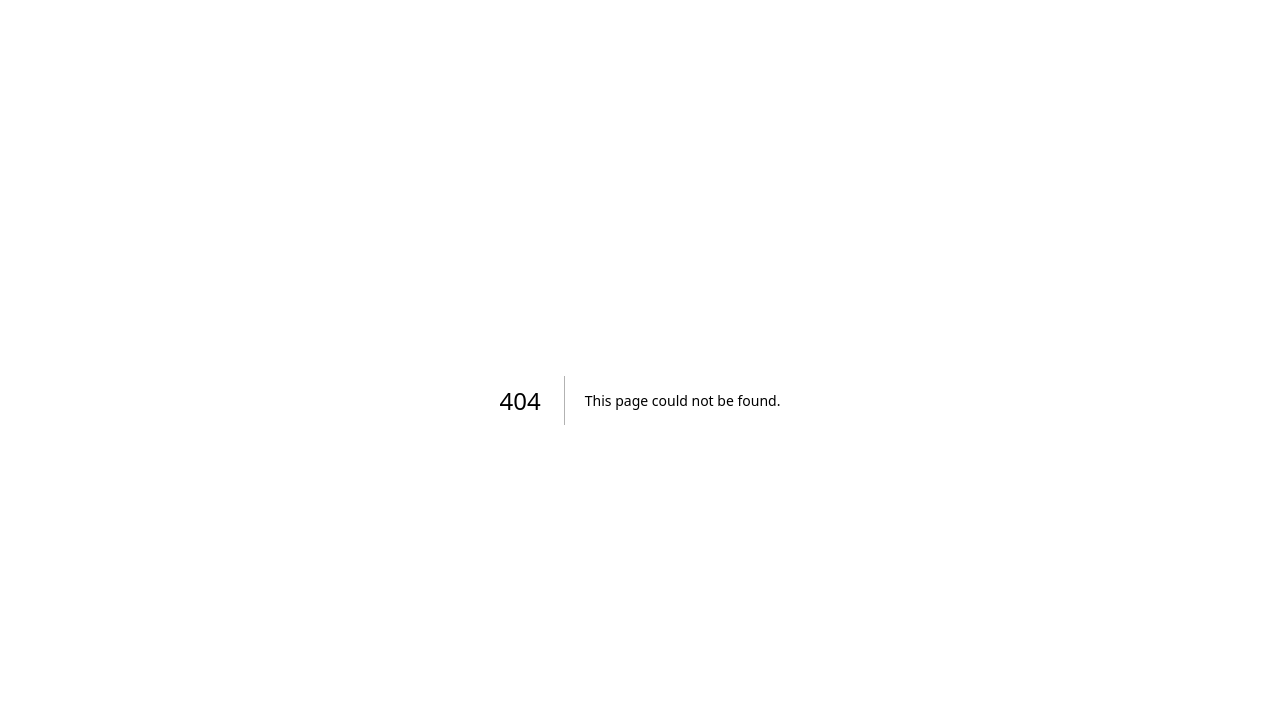
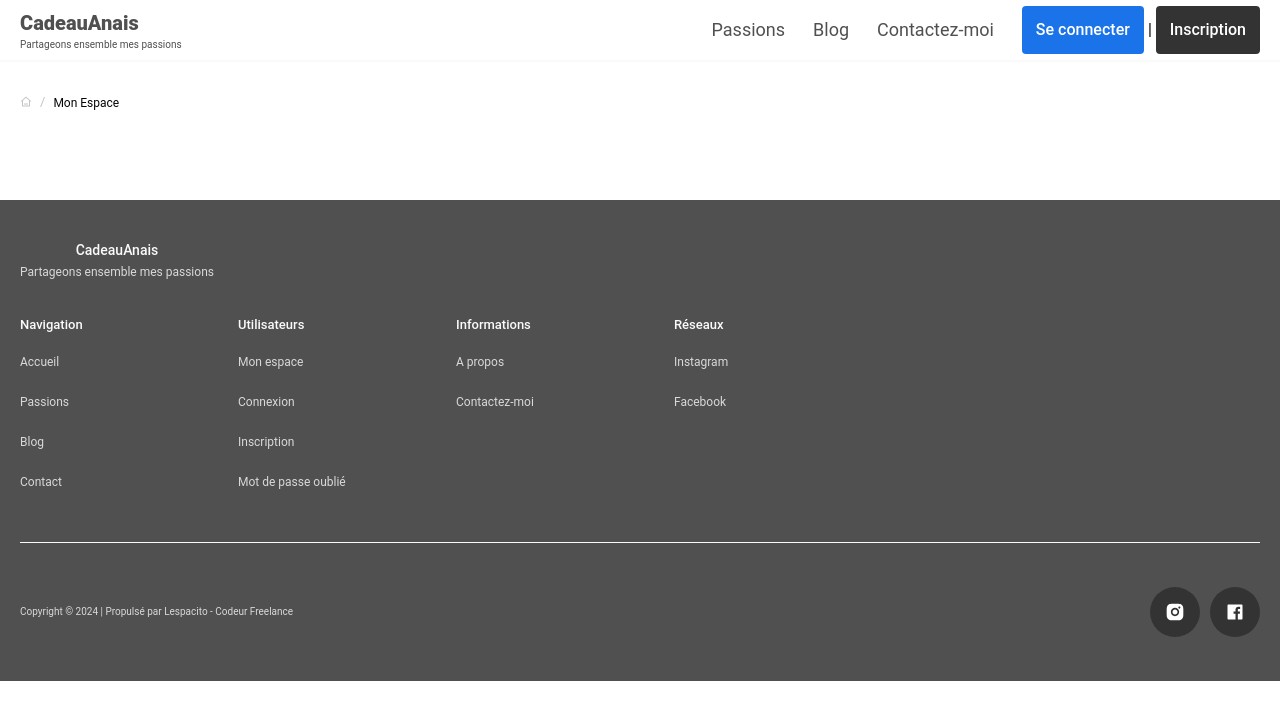
Before and after one commit to lespacito/anaisrepo, a Next.js app: page /mon-espace in a window 1280 px wide. Before the commit this address had no page. Shown: the top 720 px of the page. Built offline with nearby package versions, Linux system fonts and the light colour scheme.

Commit message:
mon-espace

```diff
--- /dev/null
+++ b/app/mon-espace/page.tsx
@@ -0,0 +1,18 @@
+import { Layout } from "@/app/ui/components/layout/layout";
+import type { Metadata } from "next";
+import { UserAccountContainer } from "../ui/modules/user-profile/user-account/user-account.container";
+
+export const metadata: Metadata = {
+  title: "Mon espace",
+  description: "Infos de l'utilisateur",
+};
+
+export default function MonCompte() {
+  return (
+    <>
+      <Layout>
+        <UserAccountContainer />
+      </Layout>
+    </>
+  );
+}
--- a/app/ui/design-system/button/Button.tsx
+++ b/app/ui/design-system/button/Button.tsx
@@ -12,7 +12,14 @@ interface IconProps {
 
 interface Props {
   size?: "small" | "medium" | "large";
-  variant?: "accent" | "primary" | "secondary" | "outline" | "disabled" | "ico";
+  variant?:
+    | "accent"
+    | "primary"
+    | "secondary"
+    | "outline"
+    | "disabled"
+    | "danger"
+    | "ico";
   icon?: IconProps;
   iconTheme?: "accent" | "primary" | "secondary";
   iconPosition?: "left" | "right";
@@ -62,6 +69,10 @@ export const Button = ({
       break;
     case "outline":
       variantStyles = "border-buttonOutline text-primary border-2 rounded";
+      break;
+    case "danger":
+      variantStyles =
+        "bg-alert-dager hover:bg-alert-danger/75 text-white rounded";
       break;
     case "ico":
       variantStyles = clsx(
--- a/app/ui/modules/authentification/login/login.container.tsx
+++ b/app/ui/modules/authentification/login/login.container.tsx
@@ -47,6 +47,7 @@ export const LoginContainer = () => {
     toast.success("Bienvenue sur CadeauAnais !");
     setIsLoading(false);
     router.push("/mon-espace");
+    reset;
   };
 
   const onSubmit: SubmitHandler<LoginFormFieldsType> = async (formData) => {
--- /dev/null
+++ b/app/ui/modules/user-profile/user-account/user-account.container.tsx
@@ -0,0 +1,10 @@
+import { Button } from "@/app/ui/design-system/button/Button";
+export const UserAccountContainer = () => {
+  return (
+    <div>
+      <Button action={() => console.log("Déconnected")} variant="danger">
+        Déconnexion
+      </Button>
+    </div>
+  );
+};
```
